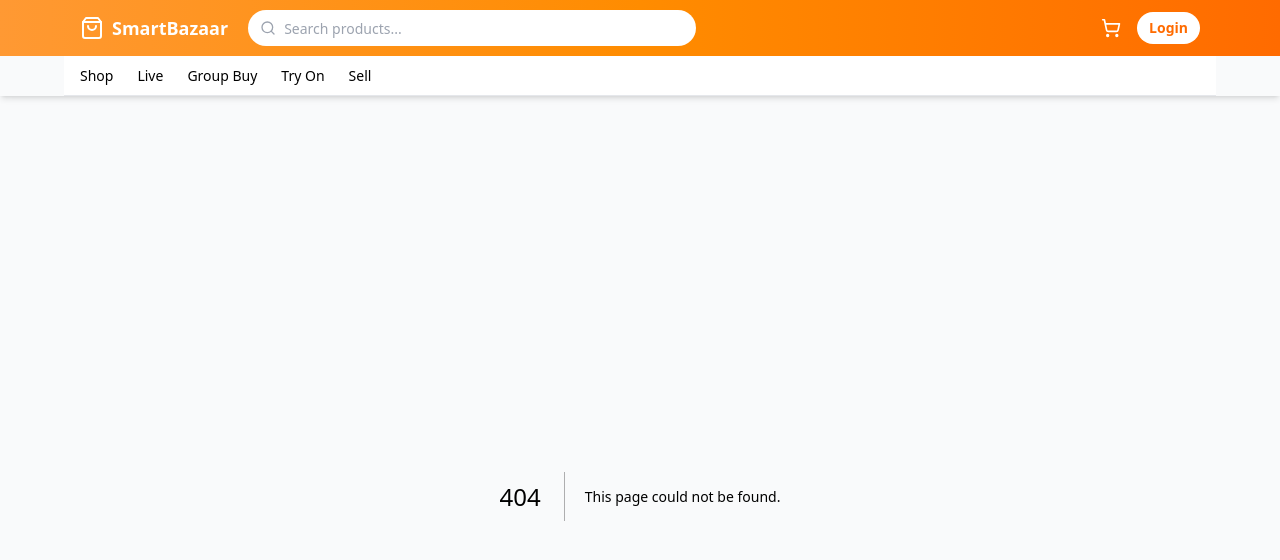
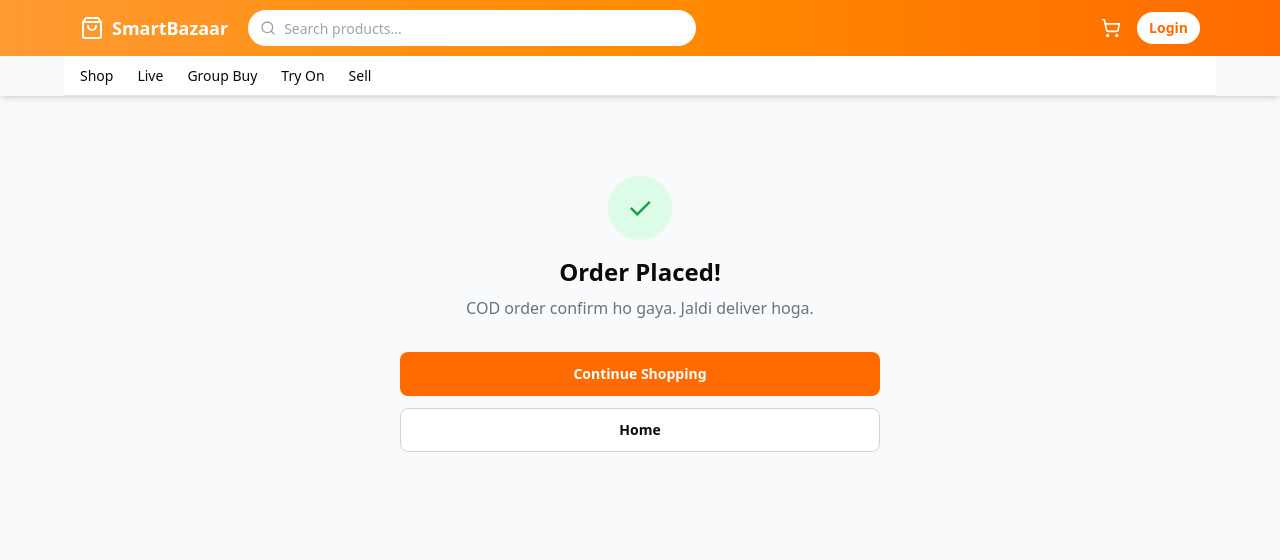
Before and after one commit to noimnotanshul/SmartBazaar_, a Next.js app: page /checkout/success in a window 1280 px wide. Before the commit this address had no page. Shown: the top 560 px of the page. Built offline with nearby package versions, Linux system fonts and the light colour scheme.

Commit message:
Create page.tsx

```diff
--- /dev/null
+++ b/app/checkout/success/page.tsx
@@ -0,0 +1,26 @@
+import Link from "next/link"
+import { Button } from "@/components/ui/button"
+
+export default function OrderSuccessPage() {
+  return (
+    <div className="max-w-lg mx-auto px-4 py-20 text-center">
+      <div className="w-16 h-16 rounded-full bg-green-100 text-green-600 flex items-center justify-center text-3xl mx-auto mb-4">
+        ✓
+      </div>
+      <h1 className="text-2xl font-bold mb-2">Order Placed!</h1>
+      <p className="text-gray-500 mb-8">
+        COD order confirm ho gaya. Jaldi deliver hoga.
+      </p>
+      <div className="flex flex-col gap-3">
+        <Link href="/products">
+          <Button className="w-full">Continue Shopping</Button>
+        </Link>
+        <Link href="/">
+          <Button variant="outline" className="w-full">
+            Home
+          </Button>
+        </Link>
+      </div>
+    </div>
+  )
+}
```
